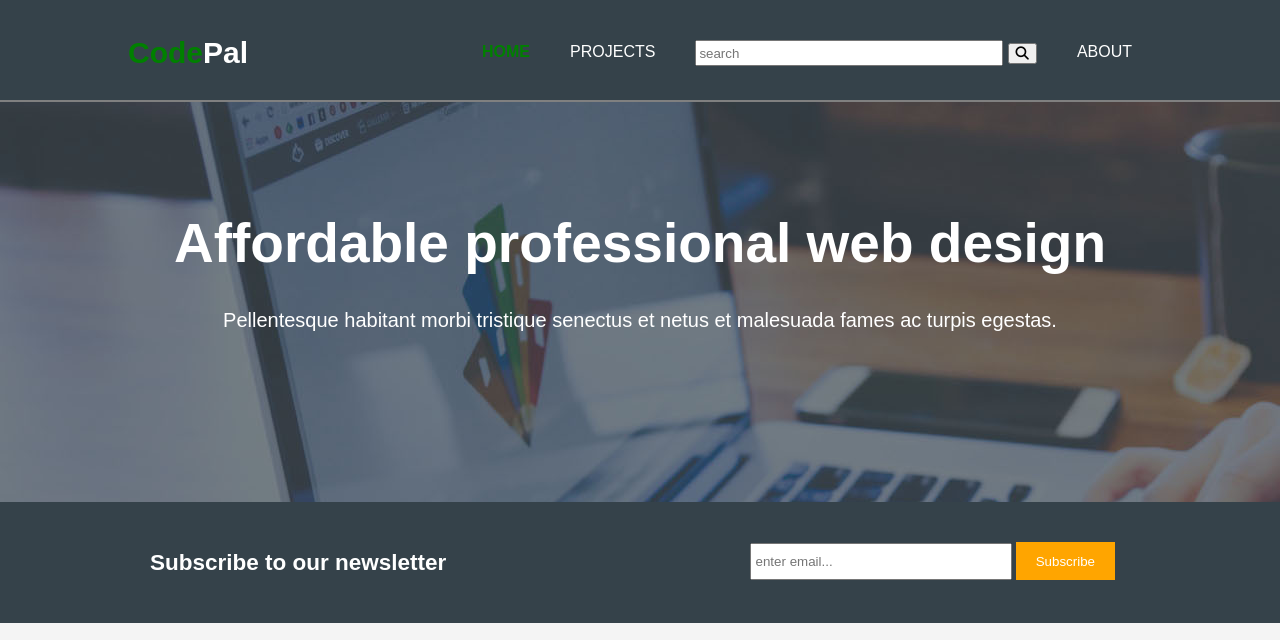
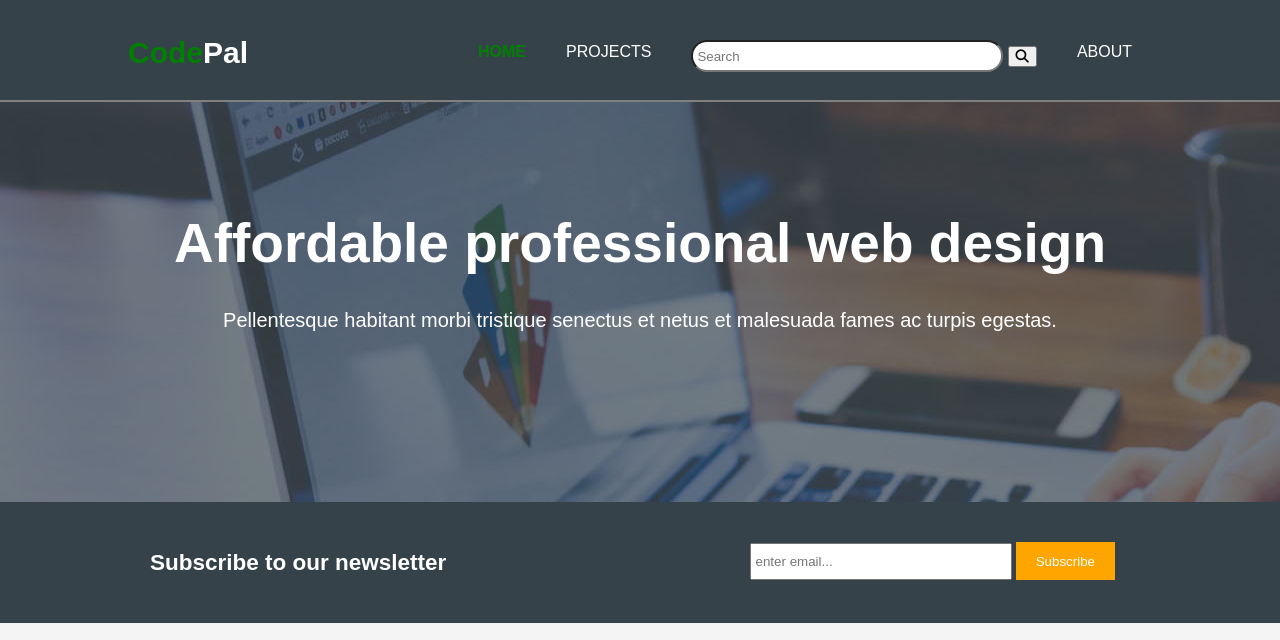
Before and after one commit to paulopiyo777/web-projects, a plain HTML site: page 004_dem-website/index.html in a window 1280 px wide. Shown: the top 640 px of the page. Drawn offline with Linux system fonts and the light colour scheme.

Commit message:
git commit -m "edit search bar"

```diff
--- a/004_dem-website/css/styles.css
+++ b/004_dem-website/css/styles.css
@@ -54,6 +54,8 @@ header li {
 header .search-icon input {
     height: 20px;
     width: 300px;
+    border-radius: 20px;
+    padding: 4px;
 }
 
 header #branding {
--- a/004_dem-website/index.html
+++ b/004_dem-website/index.html
@@ -20,7 +20,7 @@
                     <li class="current"><a href="index.html">Home</a></li>
                     <li><a href="index.html">Projects</a></li>
                     <li class="search-icon">
-                        <input type="text" placeholder="search">
+                        <input type="text" placeholder="Search">
                         <button><span class="fas fa-search"></span></button>
                     </li>
                     <li><a href="index.html">About</a></li>
```
